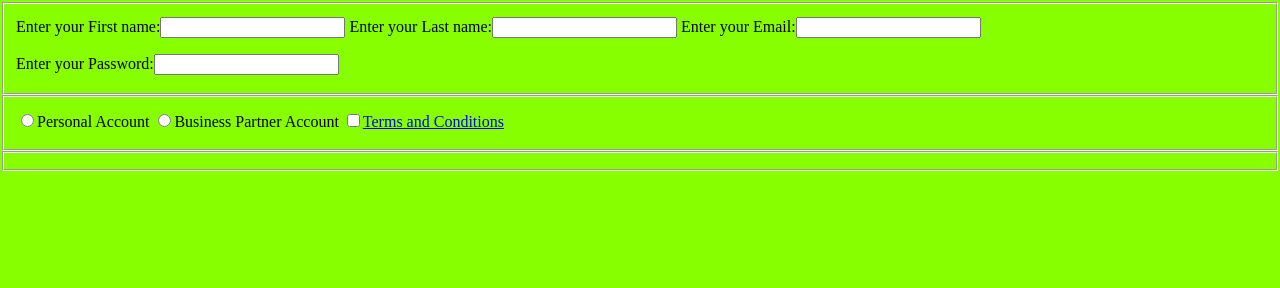
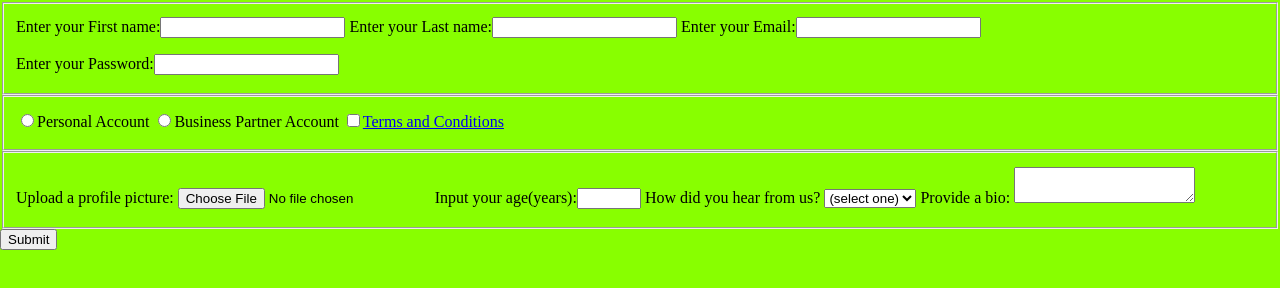
Before and after one commit to magnumz888/Html-form-exercises, a plain HTML site: page index.html in a window 1280 px wide. Shown: the part 78-366 px from the top of the page. Drawn offline with Linux system fonts and the light colour scheme.

Commit message:
add labels and select tags and options and text area for bio

```diff
--- a/index.html
+++ b/index.html
@@ -30,8 +30,27 @@
         </fieldset>
     <!-- FIELD SET 3 -->
         <fieldset>
+            <label>Upload a profile picture: <input type="file"></label>
+            <label for="#">Input your age(years):<input type="number" min="13" max="120"> </label>
+            <label>
+                How did you hear from us?
+                <select>
+                    <option value="">(select one)</option>
+                    <option value="1">News</option>
+                    <option value="2">Blog</option>
+                    <option value="3">Forums</option>
+                    <option value="4">Others</option>
+                </select>
+            </label>
+            <label for="#">
+                Provide a bio:
+                <textarea>
+
+                </textarea>
+            </label>
 
         </fieldset>
+        <input type="submit" value="Submit">
     </form>
 </body>
 </html>
```
